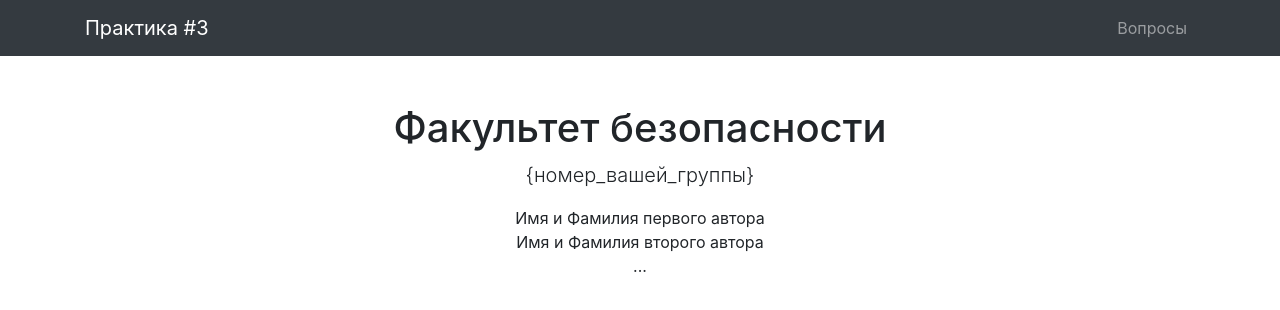
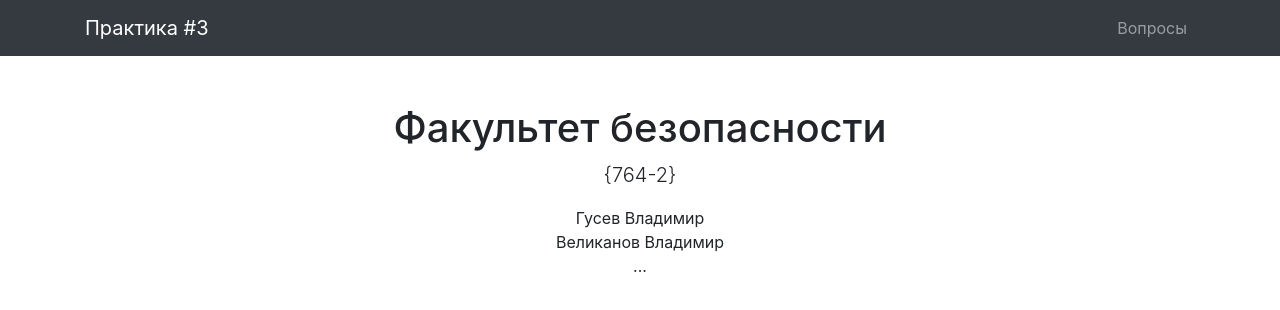
Before and after one commit to VGMozart/VGMozart.github.io, a plain HTML site: page index.html in a window 1280 px wide. Drawn offline with nearby package versions, Linux system fonts and the light colour scheme.

Commit message:
Update index.html

```diff
--- a/index.html
+++ b/index.html
@@ -52,10 +52,10 @@
     <div class="row">
       <div class="col-lg-12 text-center">
         <h1 class="mt-5">Факультет безопасности</h1>
-        <p class="lead">{номер_вашей_группы}</p>
+        <p class="lead">{764-2}</p>
         <ul class="list-unstyled">
-          <li>Имя и Фамилия первого автора</li>
-          <li>Имя и Фамилия второго автора</li>
+          <li>Гусев Владимир</li>
+          <li>Великанов Владимир</li>
           <li>...</li>
         </ul>
       </div>
```
